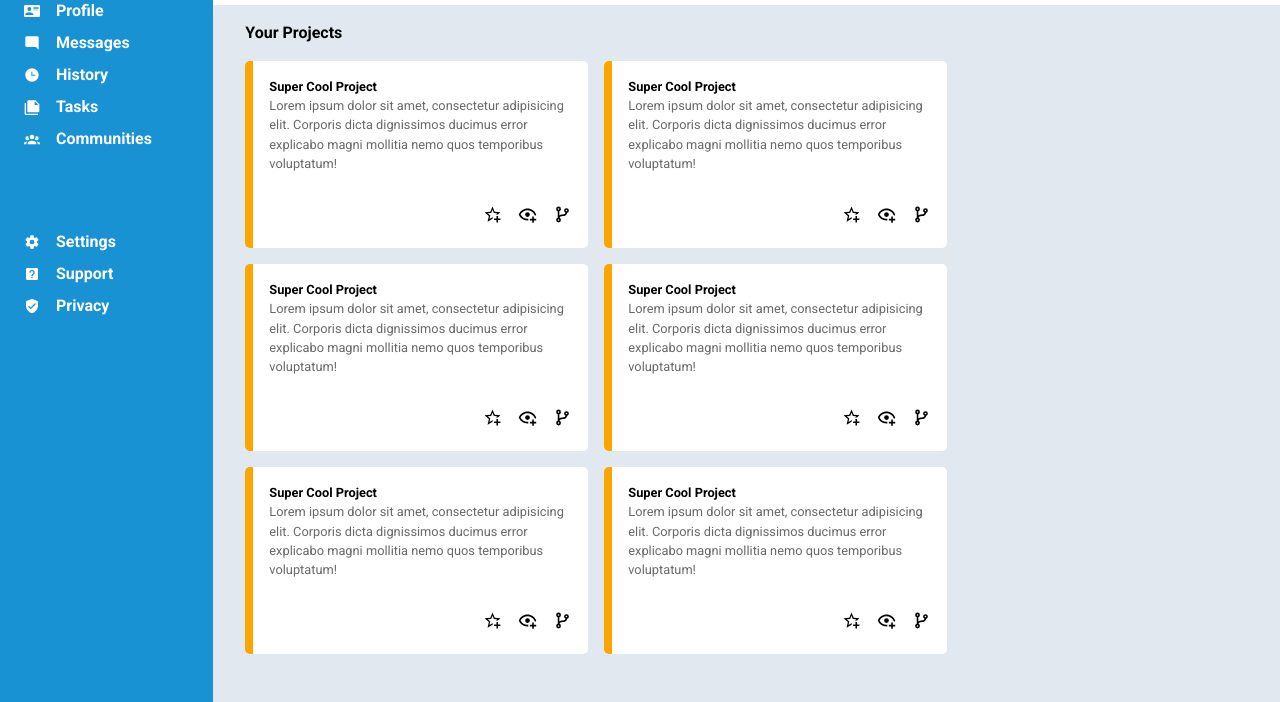
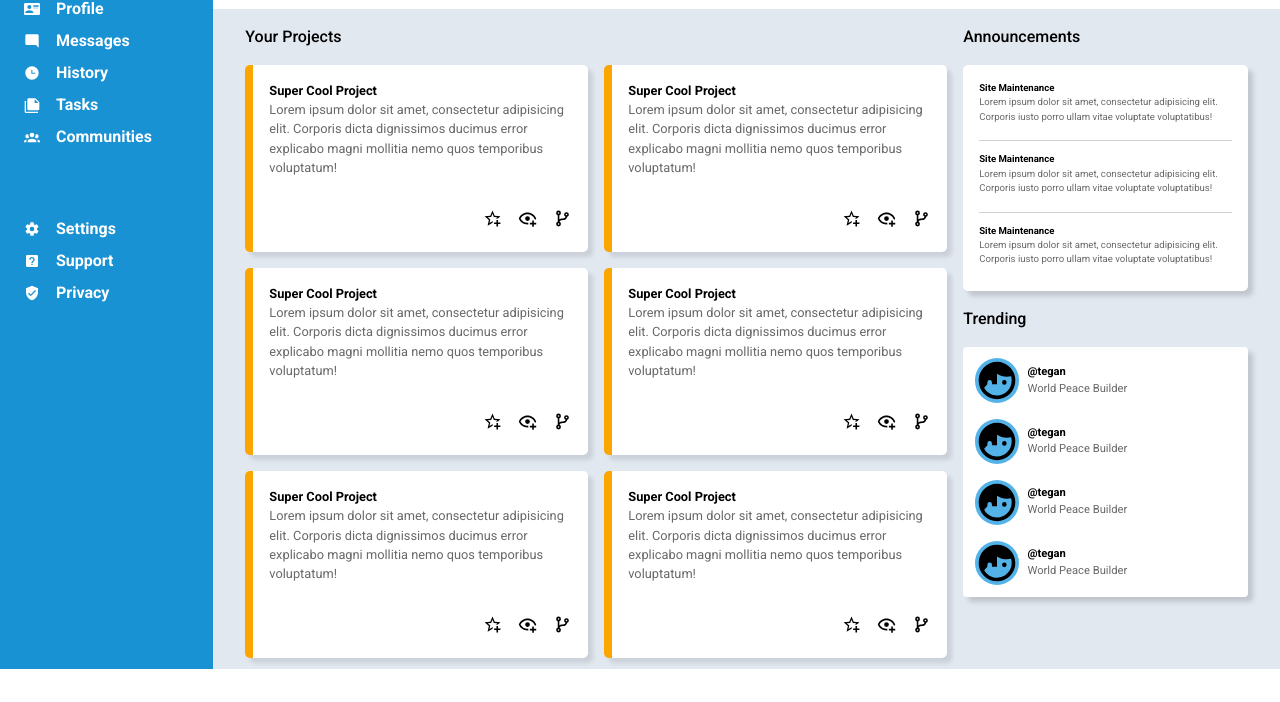
Before and after one commit to Vuqar05/admin-dashboard, a plain HTML site: page index.html in a window 1280 px wide. Shown: the part 131-833 px from the top of the page. After the commit the page ends 800 px from the top, so only its background shows below. Drawn offline with Linux system fonts and the light colour scheme.

Commit message:
Finished the announcements and trending part. Added shadows

```diff
--- a/index.html
+++ b/index.html
@@ -66,7 +66,7 @@
 </header>
 <main>
     <div class="projects">
-        <span>Your Projects</span>
+        <span class="block-title">Your Projects</span>
         <div class="project-box">
             <span>Super Cool Project</span>
             <p>Lorem ipsum dolor sit amet, consectetur adipisicing elit. Corporis dicta dignissimos ducimus error explicabo magni mollitia nemo quos temporibus voluptatum!</p>
@@ -121,8 +121,54 @@
                 <img src="icons/source-branch.svg" alt="">
             </div>
         </div>
+    </div>
+    <div class="right-block">
+        <span class="block-title">Announcements</span>
+        <div class="announcements">
+            <div class="announcement">
+                <span class="announcement-title">Site Maintenance</span>
+                <p class="announcement-description">
+                    Lorem ipsum dolor sit amet, consectetur adipisicing elit. Corporis iusto porro ullam vitae voluptate voluptatibus!
+                </p>
+            </div>
+            <div class="announcement">
+                <span class="announcement-title">Site Maintenance</span>
+                <p class="announcement-description">
+                    Lorem ipsum dolor sit amet, consectetur adipisicing elit. Corporis iusto porro ullam vitae voluptate voluptatibus!
+                </p>
+            </div>
+            <div class="announcement">
+                <span class="announcement-title">Site Maintenance</span>
+                <p class="announcement-description">
+                    Lorem ipsum dolor sit amet, consectetur adipisicing elit. Corporis iusto porro ullam vitae voluptate voluptatibus!
+                </p>
+            </div>
+        </div>
 
+        <span class="block-title">Trending</span>
+        <div class="trending">
+            <img src="icons/face-man-profile.svg" alt="">
+            <div class="trending-project">
+                <div class="trending-project-name">@tegan</div>
+                <div class="trending-project-description">World Peace Builder</div>
+            </div>
+            <img src="icons/face-man-profile.svg" alt="">
+            <div class="trending-project">
+                <div class="trending-project-name">@tegan</div>
+                <div class="trending-project-description">World Peace Builder</div>
+            </div>
+            <img src="icons/face-man-profile.svg" alt="">
+            <div class="trending-project">
+                <div class="trending-project-name">@tegan</div>
+                <div class="trending-project-description">World Peace Builder</div>
+            </div>
+            <img src="icons/face-man-profile.svg" alt="">
+            <div class="trending-project">
+                <div class="trending-project-name">@tegan</div>
+                <div class="trending-project-description">World Peace Builder</div>
+            </div>
 
+        </div>
     </div>
 
 </main>
--- a/style.css
+++ b/style.css
@@ -38,6 +38,7 @@ p, h1, h2, h3, h4, h5, h6 {
 body {
     height: 100vh;
     width: 100vw;
+    max-height: 100vh;
 
     display: grid;
     grid-template-columns: 1fr 5fr;
@@ -110,8 +111,8 @@ body {
             }
 
             .user-block {
-                justify-content: center;
-                gap: 10%;
+                justify-content: flex-end;
+                gap: 1rem;
                 font-size: .8rem;
                 flex-grow: 1;
 
@@ -214,7 +215,12 @@ body {
         display: grid;
         grid-template-columns: 7fr 3fr;
         color: black;
-        padding: 1rem 2rem 3rem 2rem;
+        padding: 1rem 2rem 1% 2rem;
+
+        .block-title {
+            font-weight: 500;
+            font-size: 1rem;
+        }
 
         div.projects {
             display: grid;
@@ -236,6 +242,7 @@ body {
                 font-size: .8rem;
                 border-radius: 5px;
 
+                box-shadow: 5px 5px 4px rgba(0, 0, 0, 0.10);
 
                 span {
                     font-weight: bold;
@@ -262,4 +269,72 @@ body {
                 }
             }
         }
+
+        div.right-block {
+            margin-left: 1rem;
+            display: grid;
+            grid-auto-rows: max-content;
+            gap: 1rem;
+
+            .announcements, .trending {
+                box-shadow: 5px 5px 5px rgba(0, 0, 0, 0.15);
+
+            }
+
+            div.announcements {
+                font-size: .6rem;
+                padding: 1rem 1rem 1.5rem;
+                background-color: white;
+                border-radius: 5px;
+                display: grid;
+                gap: 1rem;
+                div.announcement {
+                    span {
+                        font-weight: bold;
+                    }
+
+                    p {
+                        color: dimgray;
+                        font-weight: normal;
+                    }
+                }
+
+                div.announcement + div.announcement {
+                    padding-top: .7rem;
+                    border-top: rgba(105, 105, 105, 0.3) solid 1px;
+                }
+            }
+
+            div.trending {
+                display: grid;
+                grid-template-columns: auto 1fr;
+                row-gap: 1rem;
+                column-gap: .5rem;
+                align-items: center;
+                align-content: center;
+                background-color: white;
+                padding: 4%;
+                border-radius: 4px;
+
+
+                div.trending-project {
+                    width: fit-content;
+                    height: fit-content;
+                    font-size: .7rem;
+
+                    .trending-project-name {
+                    }
+                    .trending-project-description {
+                        font-weight: normal;
+                        color: dimgray;
+                    }
+                }
+                img {
+                    width: 2.8rem;
+                    background-color: #53b3e8;
+                    border-radius: 100%;
+                }
+            }
+
+        }
     }
```
